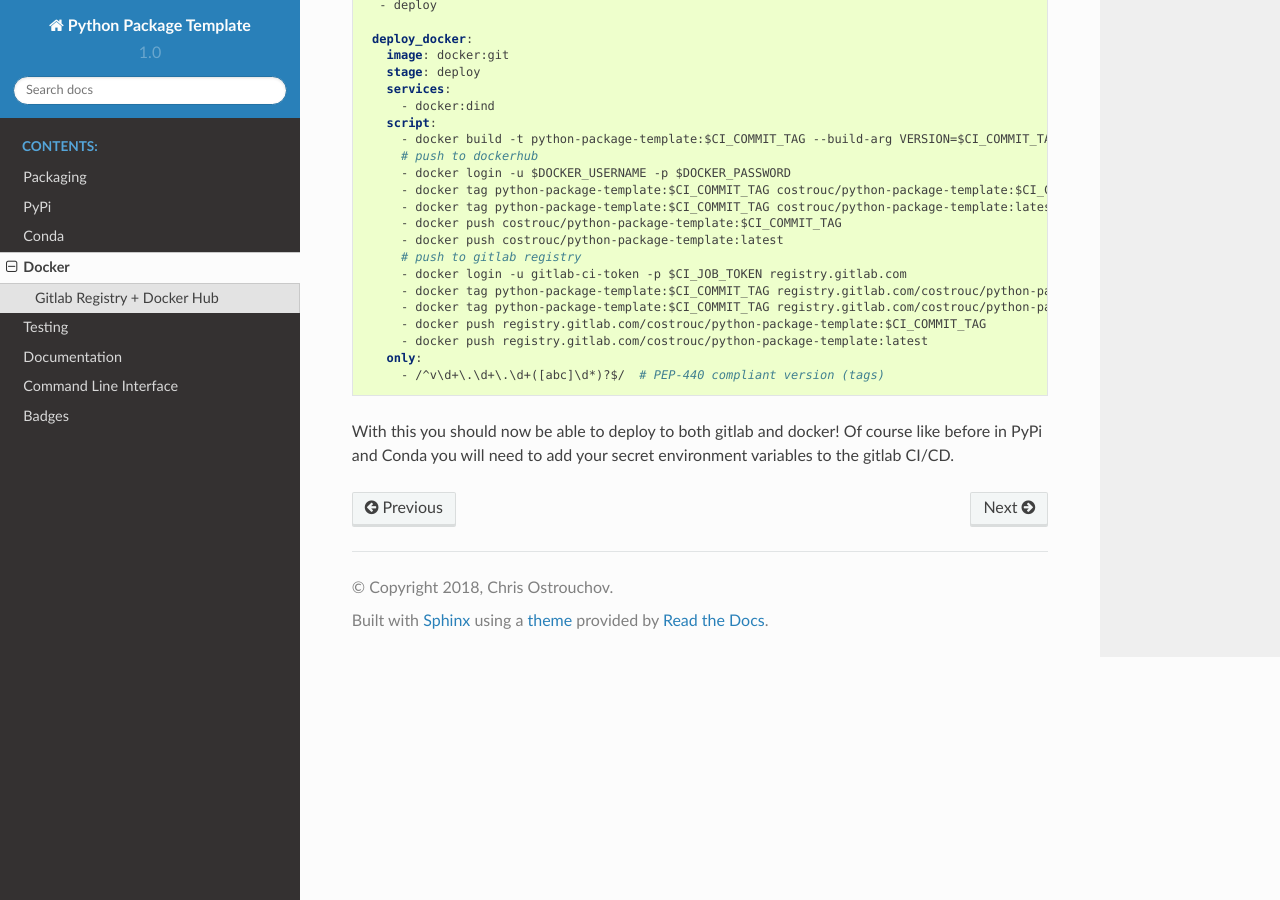
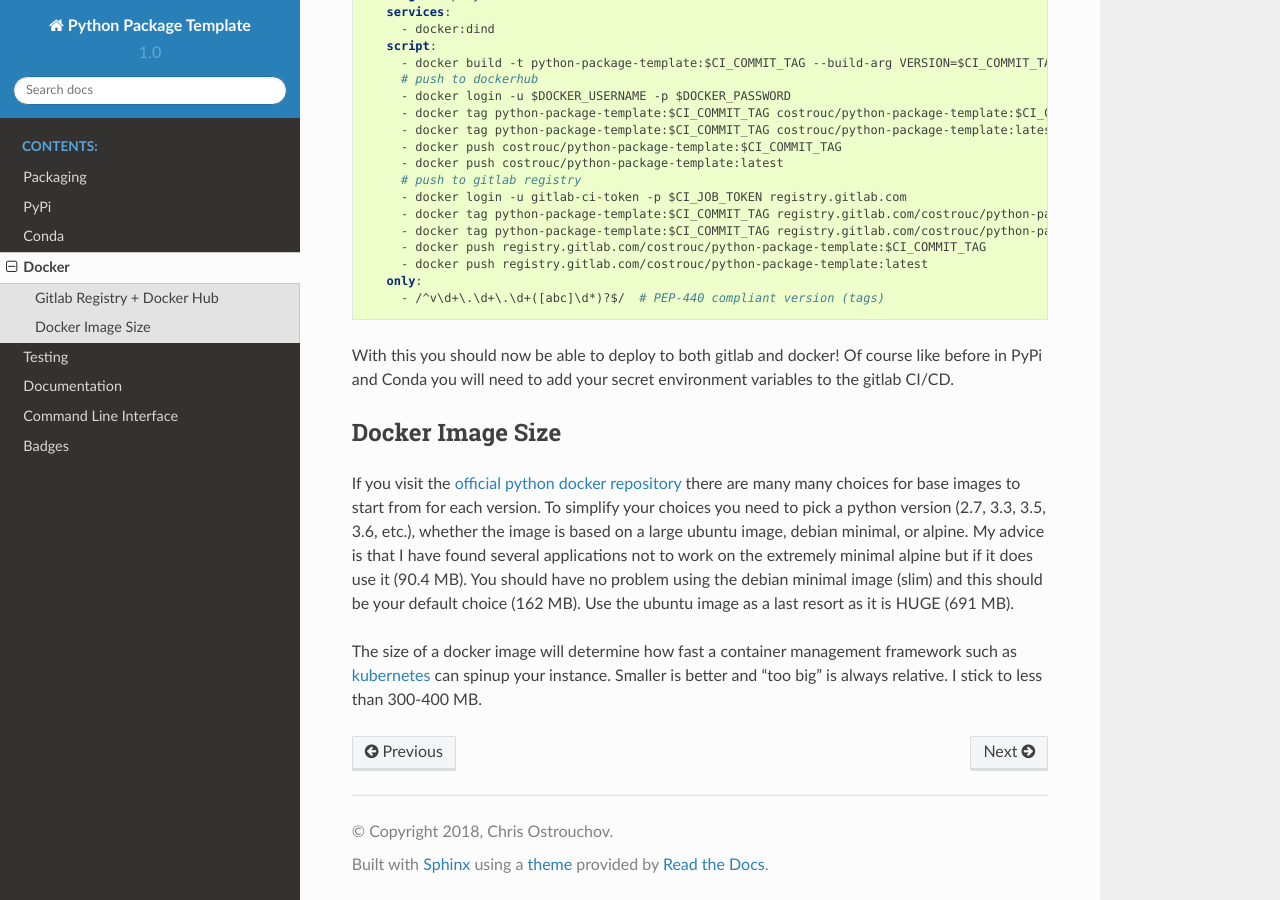
Before and after one commit to dazza-codes/aio-aws, a Sphinx documentation site: the page built from docs/docker.rst, in a window 1280 px wide and 900 px high, scrolled down 1269 px. Built offline with Sphinx 7.4.7 and the Read the Docs theme 2.0.0, drawn with Linux system fonts in a browser that asks for light colours; some of the changed text lies outside the part shown.

Commit message:
Time to bump version. Slimer base docker image and docs updated

```diff
--- a/docs/docker.rst
+++ b/docs/docker.rst
@@ -13,21 +13,15 @@
 
 .. code-block:: dockerfile
 
-   FROM python:3.6
+   FROM python:3.6-slim
    MAINTAINER Chris Ostrouchov
 
    ARG VERSION=v1.1.0
    ARG USERNAME=costrouc
    ARG PROJECT=python-package-template
 
-   # Download package, install package, delete package src
-   # This is a small package but for others this matters
-   RUN wget https://gitlab.com/$USERNAME/$PROJECT/repository/$VERSION/archive.tar.gz && \
-       tar -xf archive.tar.gz && \
-       cd $PROJECT-$VERSION-* && \
-       python setup.py install && \
-       cd .. && \
-       rm -rf $PROJECT-$VERSION-* archive.tar.gz
+   # Download package, install package, no cache
+   RUN pip install --no-cache-dir https://gitlab.com/$USERNAME/$PROJECT/repository/$VERSION/archive.tar.gz
 
    ENTRYPOINT ["helloworld"]
    CMD ["fizzbuzz", "-n", "10"]
@@ -37,13 +31,15 @@
 is a good start. ``MAINTAINER`` is exactly what it sounds like it is
 an easy way to declare the package maintainer. Since dockerfiles work
 in layers we need to do all our work in one run command to reduce
-size. Finally ``ENTRYPOINT`` and ``CMD`` set the default command and
-arguments respectively. Once you have a template you have many choices
-on where to share your docker container. I will show here how to
-upload your container to dockerhub. First create an account at `docker
-hub <https://hub.docker.com/>`_ and signup. Then create a repository
-with your desired repository name. Then follow these simple steps to
-build an image and push to docker hub.
+size. Luckily if we have built our python package correctly the run
+step should be very simple using `pip`. Finally ``ENTRYPOINT`` and
+``CMD`` set the default command and arguments respectively. Once you
+have a template you have many choices on where to share your docker
+container. I will show here how to upload your container to
+dockerhub. First create an account at `docker hub
+<https://hub.docker.com/>`_ and signup. Then create a repository with
+your desired repository name. Then follow these simple steps to build
+an image and push to docker hub.
 
 1. ``docker login -u $DOCKER_USERNAME -p $DOCKER_PASSWORD``
 2. ``docker build -t $USERNAME/$PACKAGE:$VERSION --build-arg VERSION=$VERSION .``
@@ -94,3 +90,23 @@
 With this you should now be able to deploy to both gitlab and docker!
 Of course like before in PyPi and Conda you will need to add your
 secret environment variables to the gitlab CI/CD.
+
+-----------------
+Docker Image Size
+-----------------
+
+If you visit the `official python docker repository
+<https://hub.docker.com/_/python/>`_ there are many many choices for
+base images to start from for each version. To simplify your choices
+you need to pick a python version (2.7, 3.3, 3.5, 3.6, etc.), whether
+the image is based on a large ubuntu image, debian minimal, or
+alpine. My advice is that I have found several applications not to
+work on the extremely minimal alpine but if it does use it (90.4
+MB). You should have no problem using the debian minimal image (slim)
+and this should be your default choice (162 MB). Use the ubuntu image
+as a last resort as it is HUGE (691 MB).
+
+The size of a docker image will determine how fast a container
+management framework such as `kubernetes <https://kubernetes.io/>`_
+can spinup your instance. Smaller is better and "too big" is always
+relative. I stick to less than 300-400 MB.
--- a/setup.py
+++ b/setup.py
@@ -13,7 +13,7 @@
 
 setup(
     name='pypkgtemp',
-    version='1.1.1',
+    version='1.2.0',
     description='A python package template',
     long_description=long_description,
     long_description_content_type="text/markdown",
```
Also changed, not shown: docs/images/golden-python-template.jpeg (added), 2 other files.
